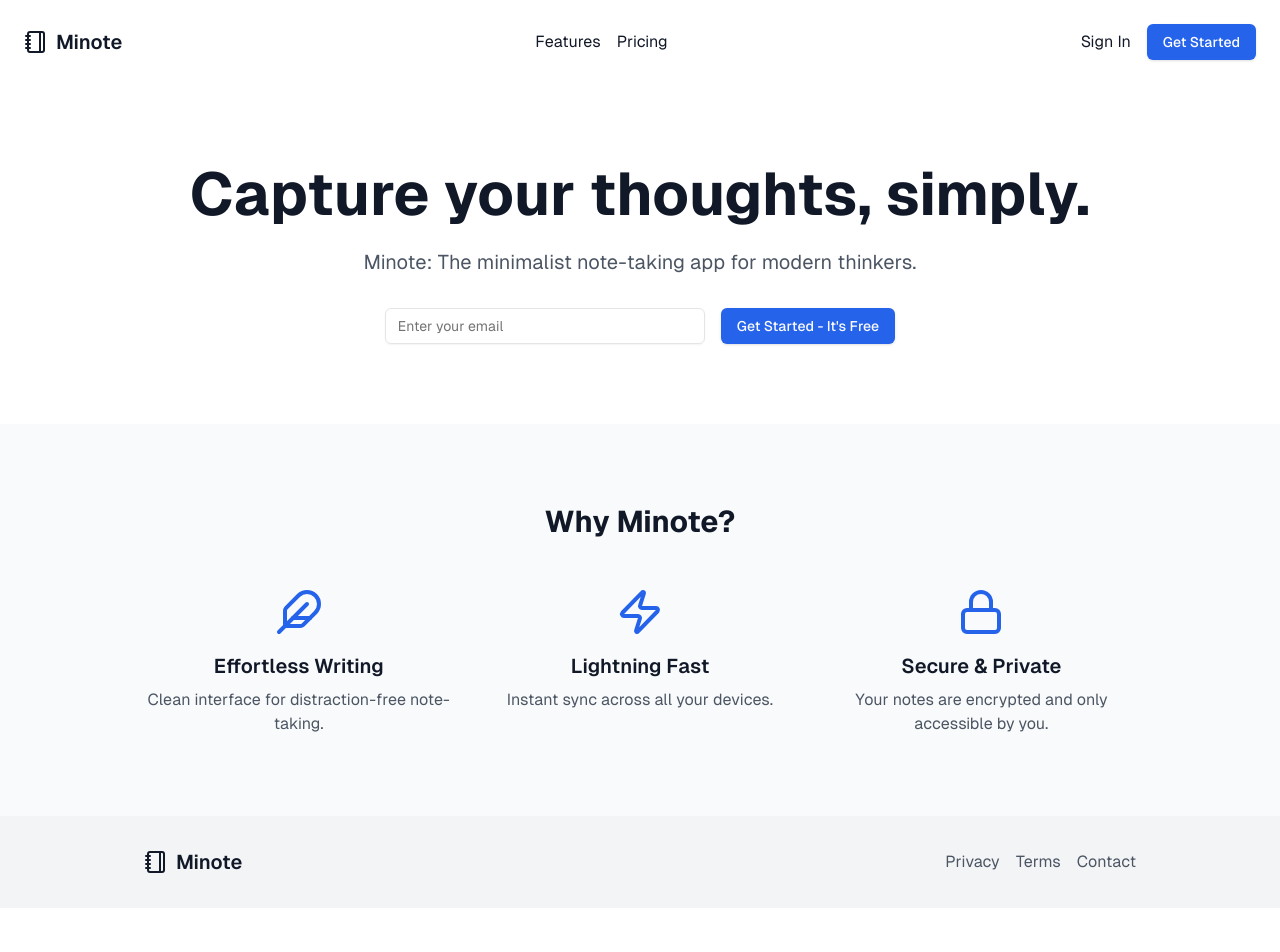
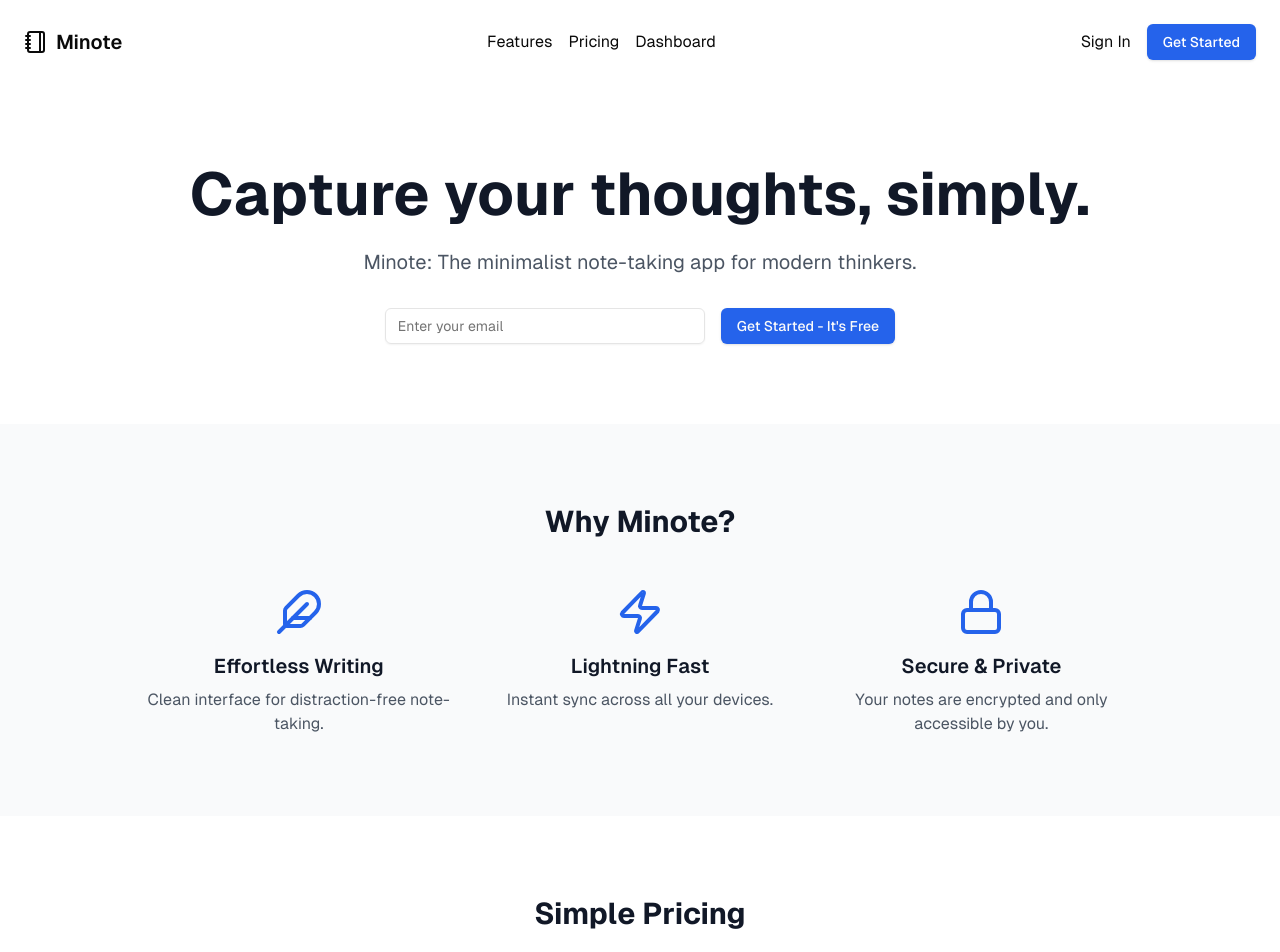
Before and after one commit to Shorno/Minote, a Next.js app: page / in a window 1280 px wide. Shown: the top 952 px of the page. Before the commit the page ends 908 px from the top, so only its background shows below. Built offline with nearby package versions, Linux system fonts and the light colour scheme; no server answers.

Commit message:
add dynamic auth

```diff
--- /dev/null
+++ b/app/dashboard/page.tsx
@@ -0,0 +1,7 @@
+export default function DashboardPage() {
+    return (
+        <div>
+            <h1>Dashboard</h1>
+        </div>
+    )
+}
--- a/app/layout.tsx
+++ b/app/layout.tsx
@@ -2,6 +2,7 @@ import type {Metadata} from "next";
 import localFont from "next/font/local";
 import "./globals.css"
 import {ClerkProvider} from "@clerk/nextjs";
+import Navbar from "@/components/navbar";
 
 const geistSans = localFont({
     src: "./fonts/GeistVF.woff",
@@ -30,6 +31,7 @@ export default function RootLayout({
             <body
                 className={`${geistSans.variable} ${geistMono.variable} antialiased font-[family-name:var(--font-geist-sans)]`}
             >
+            <Navbar/>
             {children}
             </body>
             </html>
--- a/app/page.tsx
+++ b/app/page.tsx
@@ -1,6 +1,15 @@
 import LandingUi from "@/components/landing-ui";
+import {auth} from "@clerk/nextjs/server";
+import {redirect} from "next/navigation";
 
-export default function Home() {
+export default async function Home() {
+    const {userId} = await auth()
+
+    if (userId) {
+        redirect("/dashboard")
+    }
+
+
     return (
         <main className={""}>
             <LandingUi/>
--- a/app/sign-in/[[...sign-in]]/page.tsx
+++ b/app/sign-in/[[...sign-in]]/page.tsx
@@ -3,7 +3,7 @@ import AuthBanner from "@/components/auth-banner";
 
 export default function Page() {
     return (
-        <div className="flex min-h-screen bg-background">
+        <div className="flex h-[calc(100vh-84px)] bg-background">
             <AuthBanner/>
             <div className="w-full lg:w-1/2 flex flex-col items-center justify-center p-8">
                 <div className="w-full max-w-md space-y-8">
--- a/app/sign-up/[[...sign-up]]/page.tsx
+++ b/app/sign-up/[[...sign-up]]/page.tsx
@@ -3,7 +3,7 @@ import AuthBanner from "@/components/auth-banner";
 
 export default function Page() {
     return (
-        <div className="flex min-h-screen bg-background">
+        <div className="flex h-[calc(100vh-84px)] bg-background">
             <AuthBanner/>
             <div className="w-full lg:w-1/2 flex flex-col items-center justify-center p-8">
                 <div className="w-full max-w-md space-y-8">
--- a/components/auth-banner.tsx
+++ b/components/auth-banner.tsx
@@ -1,14 +1,7 @@
-import {Notebook} from "lucide-react";
-import Link from "next/link";
-
 export default function AuthBanner() {
     return (
-        <div className="hidden w-1/2 lg:block bg-gray-50 p-12">
+        <div className="hidden w-1/2 lg:block bg-gradient-to-b from-white to-gray-200 p-12">
             <div className="h-full flex flex-col">
-                <div className="flex items-center space-x-2 mb-12">
-                    <Notebook className="h-8 w-8 text-blue-600"/>
-                    <Link href={"/"} className="text-2xl font-semibold text-gray-900">Minote</Link>
-                </div>
                 <div className="flex-grow flex flex-col justify-center">
                     <h1 className="text-4xl font-bold mb-6 text-gray-900">Capture your thoughts, simply.</h1>
                     <p className="text-xl text-gray-600 mb-12">The minimalist note-taking app for modern
--- a/components/landing-ui.tsx
+++ b/components/landing-ui.tsx
@@ -2,15 +2,15 @@ import Navbar from "@/components/navbar";
 import FeaturesSection from "@/components/features-section";
 import HeroSection from "@/components/hero-section";
 import Footer from "@/components/footer";
+import PricingSection from "@/components/pricing-section";
 
 export default function LandingUi() {
     return (
         <div className="min-h-screen flex flex-col bg-white text-gray-900">
-            <Navbar/>
-           <div className={"flex-grow"}>
-               <HeroSection/>
-               <FeaturesSection/>
-           </div>
+
+            <HeroSection/>
+            <FeaturesSection/>
+            <PricingSection/>
             <Footer/>
         </div>
     )
--- a/components/navbar.tsx
+++ b/components/navbar.tsx
@@ -1,25 +1,46 @@
+"use client"
 import {Notebook} from "lucide-react";
 import Link from "next/link";
 import {Button} from "@/components/ui/button";
+import {UserButton, useUser} from "@clerk/nextjs";
+import {Avatar, AvatarFallback, AvatarImage} from "@/components/ui/avatar";
 
 export default function Navbar() {
+    const {isLoaded, isSignedIn, user} = useUser()
+
     return (
         <nav className="flex items-center justify-between p-4 md:p-6">
-            <div className="flex items-center space-x-2">
+            <Link href={"/"} className="flex items-center space-x-2">
                 <Notebook className="h-6 w-6"/>
                 <span className="text-xl font-semibold">Minote</span>
-            </div>
+            </Link>
             <div className="hidden md:flex space-x-4">
                 <Link href={"#features"} className="hover:text-gray-600">Features</Link>
                 <Link href={"#pricing"} className="hover:text-gray-600">Pricing</Link>
+                <Link href={"/dashboard"} className="hover:text-gray-600">Dashboard</Link>
             </div>
-            <div className={"flex items-center gap-4"}>
-                <Link href={"/sign-in"}>Sign In</Link>
-                <Button asChild className="bg-blue-600 hover:bg-blue-700 text-white">
-                    <Link className={""} href={"/sign-up"}>Get Started</Link>
-                </Button>
 
-            </div>
+            {
+                !isLoaded ? (
+                    <Avatar className="h-8 w-8">
+                        <AvatarFallback className="h-8 w-8"></AvatarFallback>
+                    </Avatar>
+                ) : isSignedIn ? (
+
+                    <div className="h-8 w-8">
+                        <UserButton/>
+                    </div>
+                ) : (
+                    <div className="flex items-center gap-4">
+                        <Link href="/sign-in">Sign In</Link>
+                        <Button asChild className="bg-blue-600 hover:bg-blue-700 text-white">
+                            <Link href="/sign-up">Get Started</Link>
+                        </Button>
+                    </div>
+                )
+            }
+
+
         </nav>
     )
 }
--- a/middleware.ts
+++ b/middleware.ts
@@ -6,6 +6,8 @@ export default clerkMiddleware(async (auth, request) => {
     if (!isPublicRoute(request)) {
         await auth.protect()
     }
+
+    const {} = auth
 })
 
 export const config = {
--- a/package.json
+++ b/package.json
@@ -10,6 +10,7 @@
   },
   "dependencies": {
     "@clerk/nextjs": "^6.2.1",
+    "@radix-ui/react-avatar": "^1.1.1",
     "@radix-ui/react-dialog": "^1.1.2",
     "@radix-ui/react-separator": "^1.1.0",
     "@radix-ui/react-slot": "^1.1.0",
@@ -18,8 +19,8 @@
     "clsx": "^2.1.1",
     "lucide-react": "^0.454.0",
     "next": "15.0.3",
-    "react": "19.0.0-rc-66855b96-20241106",
-    "react-dom": "19.0.0-rc-66855b96-20241106",
+    "react": "18.3.1",
+    "react-dom": "18.3.1",
     "tailwind-merge": "^2.5.4",
     "tailwindcss-animate": "^1.0.7"
   },
```
Also changed, not shown: 1 other file (tests, documents, lock files or other folders).
